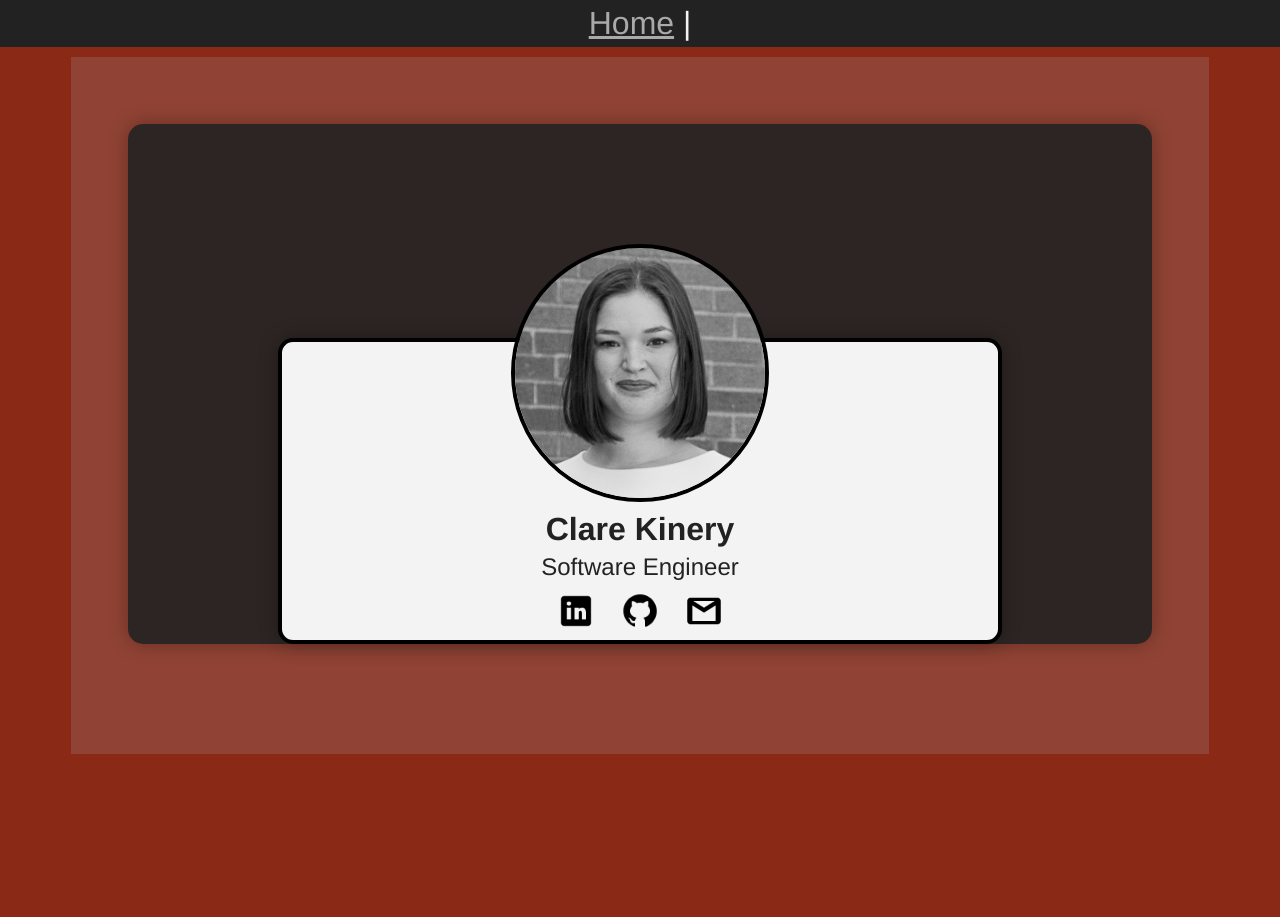
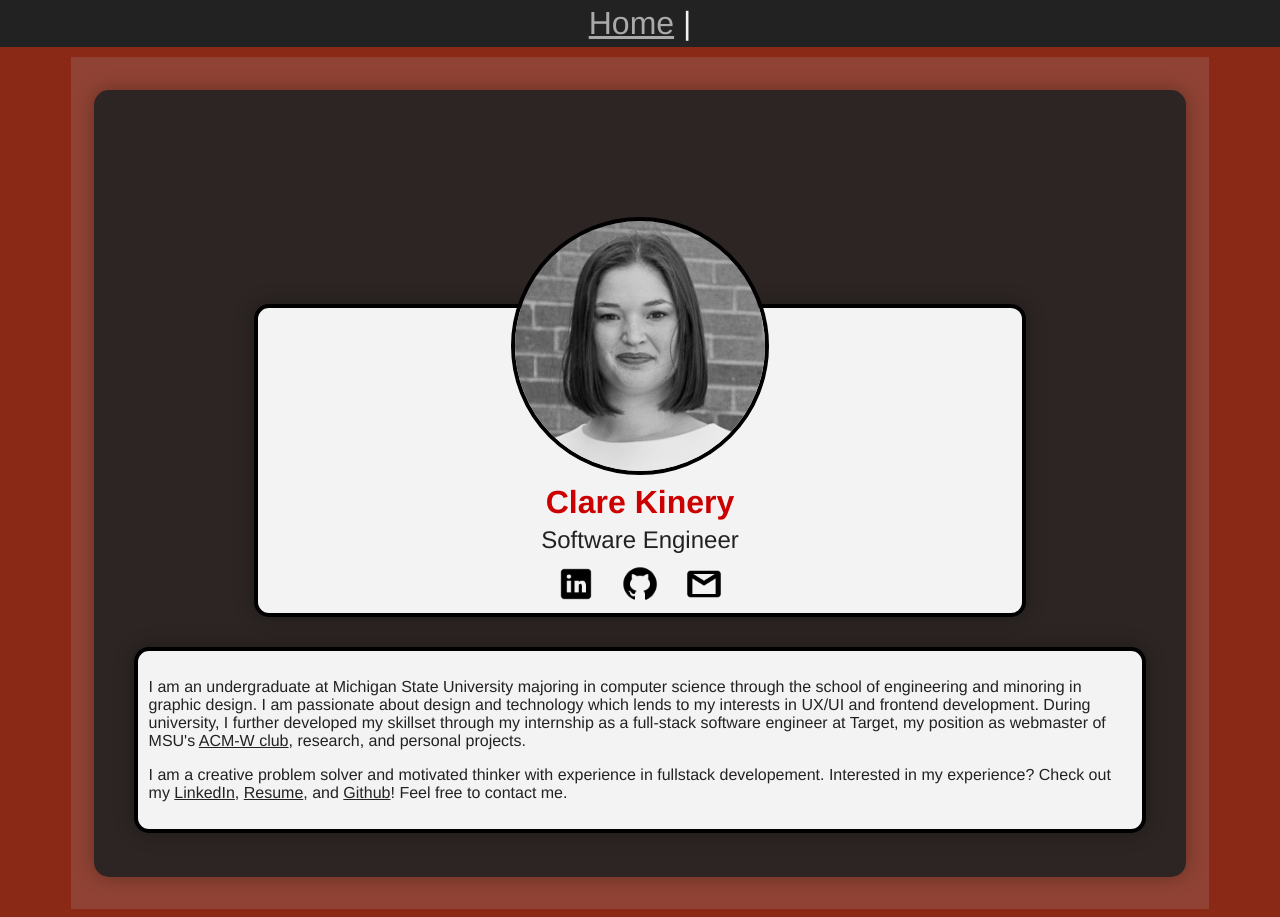
Before and after one commit to kinerycl/mi349_final, a plain HTML site: page index.html in a window 1280 px wide. Before the commit the page ends 800 px from the top, so only its background shows below. Drawn offline with Linux system fonts and the light colour scheme.

Commit message:
homepage styling/welcome message

```diff
--- a/index.html
+++ b/index.html
@@ -8,11 +8,13 @@
 </head>
 <body>
     <div class="sticky">
-        <nav><a href="index.html">Home</a> |
+        <nav>
+            <a href="index.html">Home</a> |
         </nav>
     </div>
     <div class="content">
         <div class="about">
+
             <div class="card">
                 <img class="avatar" id="ckinery-avatar" src="images/clare.jpeg" alt="Clare Kinery">
 
@@ -25,6 +27,21 @@
                     <li><a href="mailto:kinerycl@gmail.com" ><img src="images/gmail-480.png" alt="Email"></a></li>
                 </ul>
             </div>
+            <div class="card" id="text">
+                <p>
+                    I am an undergraduate at Michigan State University majoring in computer science through the school of engineering
+                    and minoring in graphic design. I am passionate about design and technology which lends to my interests in UX/UI
+                    and frontend development. During university, I further developed my skillset through my internship as a full-stack
+                    software engineer at Target, my position as webmaster of MSU's <a href="http://msuwic.cse.msu.edu">ACM-W club</a>,
+                    research, and personal projects.
+                </p>
+                <p>
+                    I am a creative problem solver and motivated thinker with experience in fullstack developement. Interested in my
+                    experience? Check out my <a href="https://www.linkedin.com/in/clarekinery/">LinkedIn</a>, <a href="/resume.pdf">Resume</a>,
+                    and <a href="https://github.com/kinerycl">Github</a>! Feel free to contact me.
+                </p>
+            </div>
+
         </div>
     </div>
 </body>
--- a/style.css
+++ b/style.css
@@ -11,6 +11,7 @@ img {
 
 h1 {
     margin: 5px 0;
+    color:rgb(204, 0, 0);
 }
 
 h2 {
@@ -36,7 +37,16 @@ h2 {
     height: 10%;
     padding: 10% 0% 0% 0%;
     border: 4px solid black;
-    margin: 100px auto;
+    margin: 100px auto 30px auto;
+}
+
+#text {
+    background-color:rgb(243,243,243);
+    width: 90%;
+    margin: 10px auto 10px auto;
+    text-align: left;
+    padding: 1%;
+    margin-bottom:10px;
 }
 
 .about {
@@ -44,8 +54,8 @@ h2 {
     background-color:rgba(34, 34, 34, .9);
     text-align: center;
     box-shadow: rgba(0,0,0,0.3) 0 0 20px;
-    padding: 10% 0% 0% 0%;
-    margin: 5%;
+    padding: 10% 0% 3% 0%;
+    margin: 2%;
 }
 
 .card .avatar {
@@ -85,6 +95,11 @@ h2 {
     font-size: 2em;
 }
 
+#text a:-webkit-any-link {
+    color: #222;
+    cursor: pointer;
+}
+
 a:-webkit-any-link {
     color: #aaa;
     cursor: pointer;
```
Also changed, not shown: about.html (added), 1 other file.
